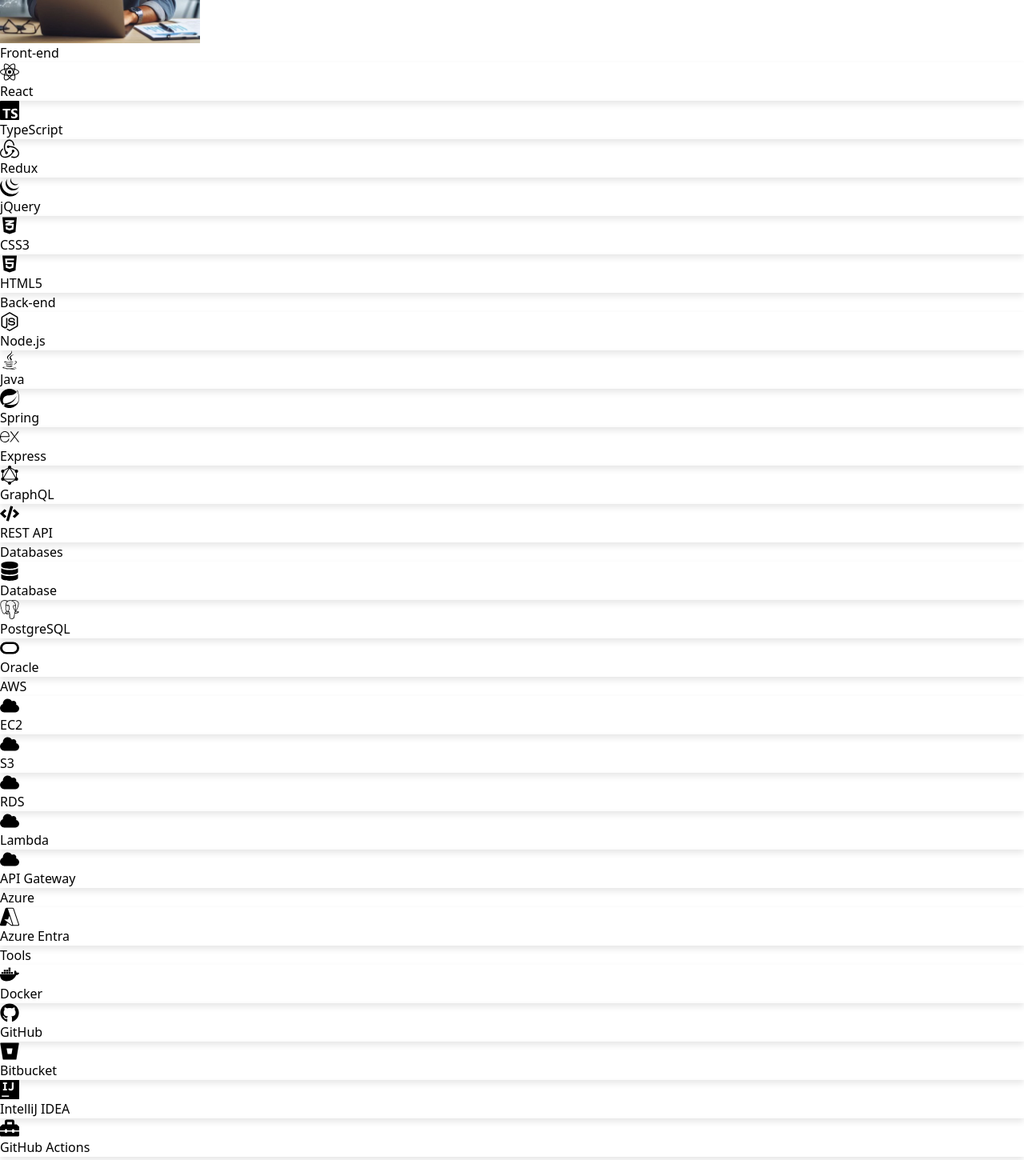
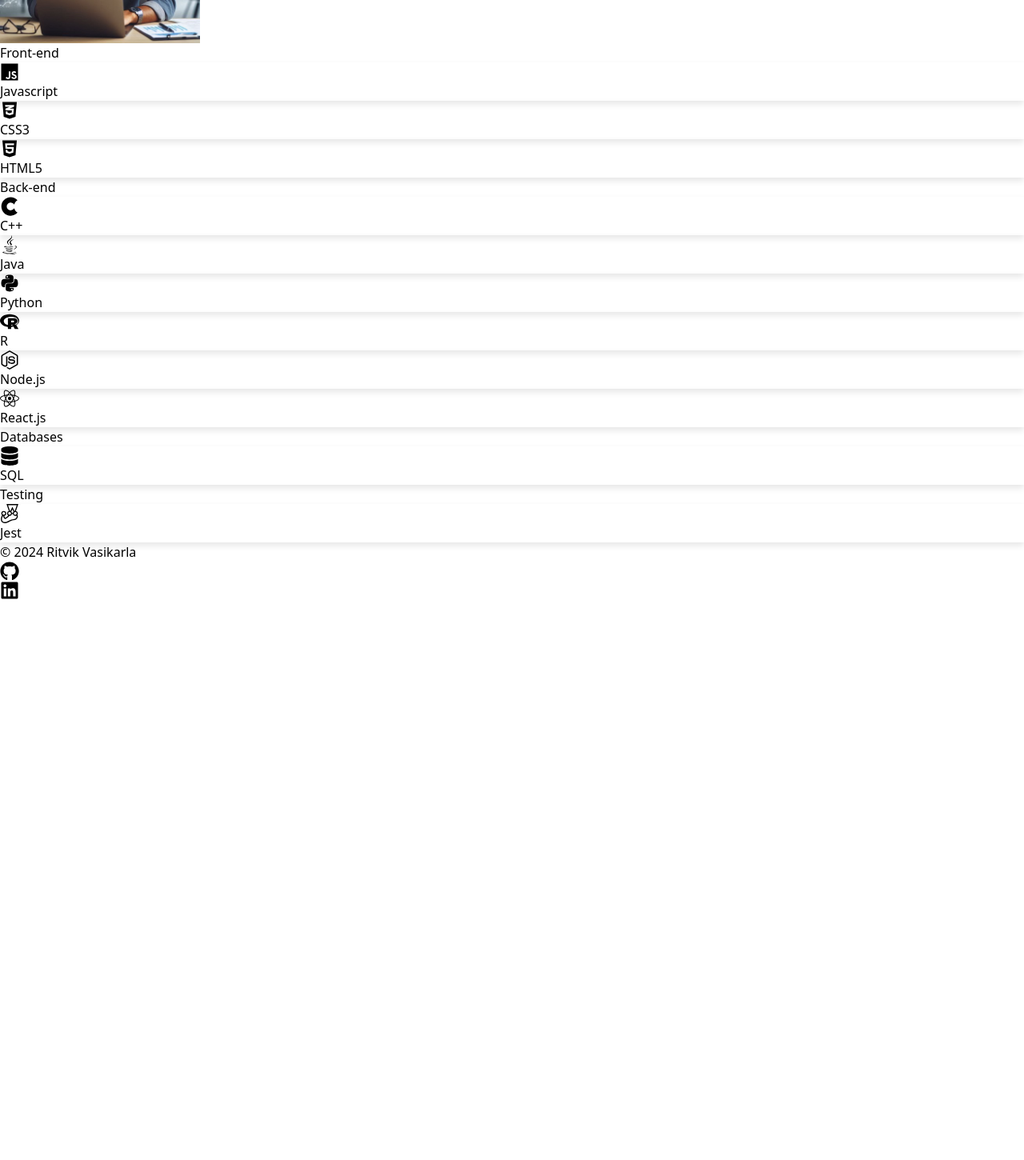
Before and after one commit to ritvikv03/portfolio, a Next.js app: page / in a window 1280 px wide. Shown: the part 540-1990 px from the top of the page at 80% size. After the commit the page ends 1290 px from the top, so only its background shows below. Built offline with nearby package versions, Linux system fonts and the light colour scheme.

Commit message:
fixed languages and color coded them

```diff
--- a/components/Main.tsx
+++ b/components/Main.tsx
@@ -19,7 +19,11 @@
   FaGitAlt,
   FaToolbox,
   FaCloud,
-  FaCode
+  FaCode,
+  FaPython,
+  FaJs,
+  FaRProject,
+  FaCuttlefish
 } from 'react-icons/fa';
 import { SiTypescript, SiGraphql, SiApollographql, SiSpring, SiThymeleaf, SiRedux, SiJquery, SiPostgresql, SiSequelize, SiExpress, SiAuth0, SiJest, SiIntellijidea, SiOracle, SiAzuredevops, SiMicrosoftazure } from 'react-icons/si';
 
@@ -28,49 +32,25 @@
 
   const categories = {
     'Front-end': [
-      { icon: <FaReact size={24} className="text-blue-400" />, name: 'React' },
-      { icon: <SiTypescript size={24} className="text-blue-400" />, name: 'TypeScript' },
-      { icon: <SiRedux size={24} className="text-purple-400" />, name: 'Redux' },
-      { icon: <SiJquery size={24} className="text-blue-400" />, name: 'jQuery' },
+      { icon: <FaJs size={24} className="text-yellow-500" />, name: 'Javascript' },
       { icon: <FaCss3Alt size={24} className="text-blue-400" />, name: 'CSS3' },
       { icon: <FaHtml5 size={24} className="text-orange-400" />, name: 'HTML5' },
     ],
     'Back-end': [
+      { icon: <FaCuttlefish size={24} className="text-blue-400" />, name: 'C++' },
+      { icon: <FaJava size={24} className="text-red-400" />, name: 'Java' },
+      { icon: <FaPython size={24} className="text-yellow-400"/>, name: 'Python' },
+      { icon: <FaRProject size={24} className="text-red-400" />, name: 'R' },
       { icon: <FaNodeJs size={24} className="text-green-400" />, name: 'Node.js' },
-      { icon: <FaJava size={24} className="text-red-400" />, name: 'Java' },
-      { icon: <SiSpring size={24} className="text-green-400" />, name: 'Spring' },
-      { icon: <SiExpress size={24} className="text-black" />, name: 'Express' },
-      { icon: <SiGraphql size={24} className="text-pink-400" />, name: 'GraphQL' },
-      { icon: <FaCode size={24} className="text-blue-400" />, name: 'REST API' },
+      { icon: <FaReact size={24} className="text-blue-400" />, name: 'React.js' },
     ],
     'Databases': [
-      { icon: <FaDatabase size={24} className="text-gray-400" />, name: 'Database' },
-      { icon: <SiPostgresql size={24} className="text-blue-400" />, name: 'PostgreSQL' },
-      { icon: <SiOracle size={24} className="text-red-400" />, name: 'Oracle' },
-    ],
-    'AWS': [
-      { icon: <FaCloud size={24} className="text-blue-400" />, name: 'EC2' },
-      { icon: <FaCloud size={24} className="text-blue-400" />, name: 'S3' },
-      { icon: <FaCloud size={24} className="text-blue-400" />, name: 'RDS' },
-      { icon: <FaCloud size={24} className="text-blue-400" />, name: 'Lambda' },
-      { icon: <FaCloud size={24} className="text-blue-400" />, name: 'API Gateway' },
-    ],
-    'Azure': [
-      { icon: <SiMicrosoftazure size={24} className="text-blue-400" />, name: 'Azure Entra' },
-    ],
-    'Tools': [
-      { icon: <FaDocker size={24} className="text-blue-400" />, name: 'Docker' },
-      { icon: <FaGithub size={24} className="text-black" />, name: 'GitHub' },
-      { icon: <FaBitbucket size={24} className="text-blue-400" />, name: 'Bitbucket' },
-      { icon: <SiIntellijidea size={24} className="text-blue-400" />, name: 'IntelliJ IDEA' },
-      { icon: <FaToolbox size={24} className="text-gray-400" />, name: 'GitHub Actions' },
+      { icon: <FaDatabase size={24} className="text-orange-400" />, name: 'SQL' },
     ],
     'Testing': [
       { icon: <SiJest size={24} className="text-red-400" />, name: 'Jest' },
     ],
-    'ORM': [
-      { icon: <SiSequelize size={24} className="text-blue-400" />, name: 'Sequelize' },
-    ],
+
   };
 
   return (
```
Also changed, not shown: components/TechStack.tsx (+8 -33 lines).
